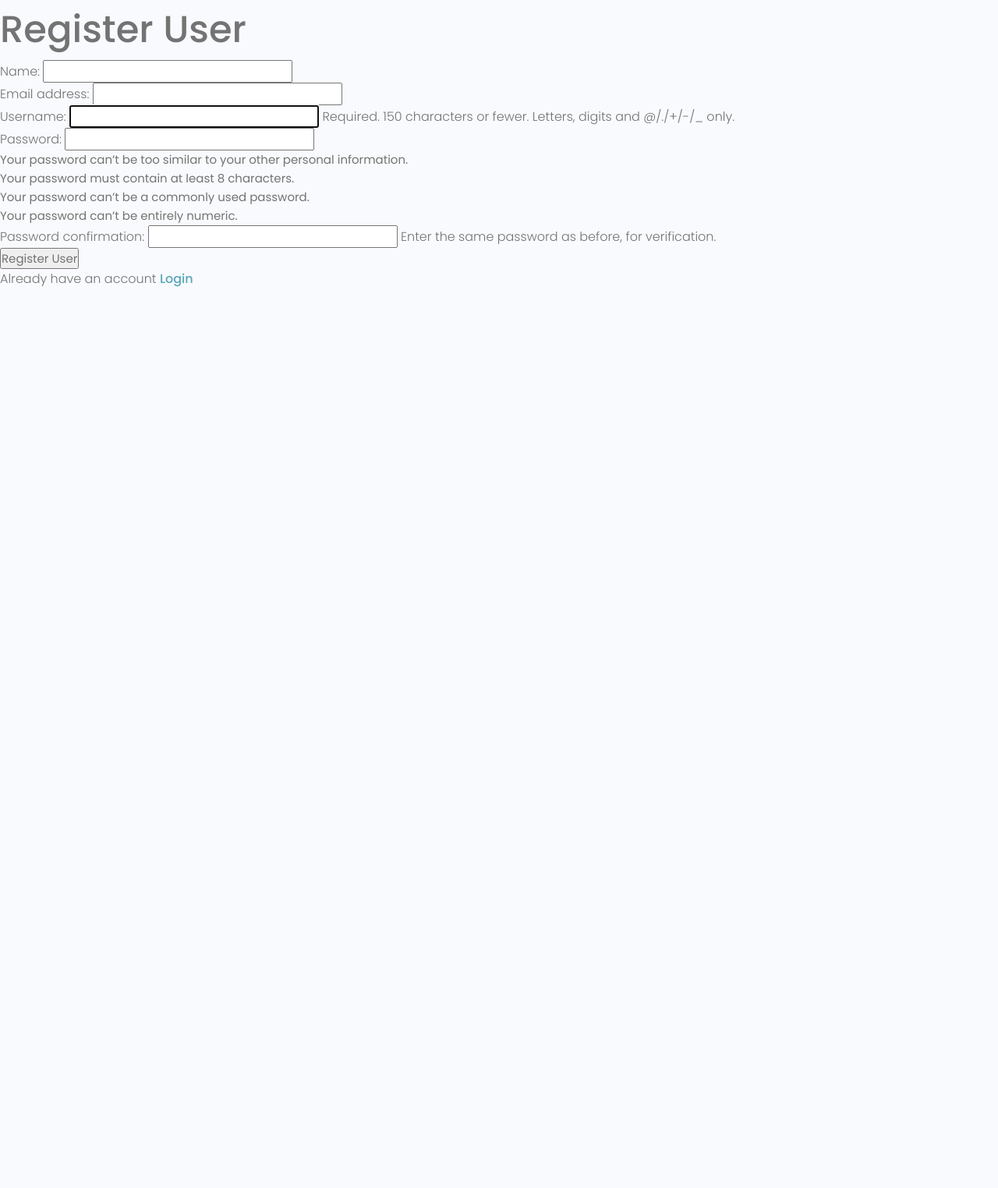
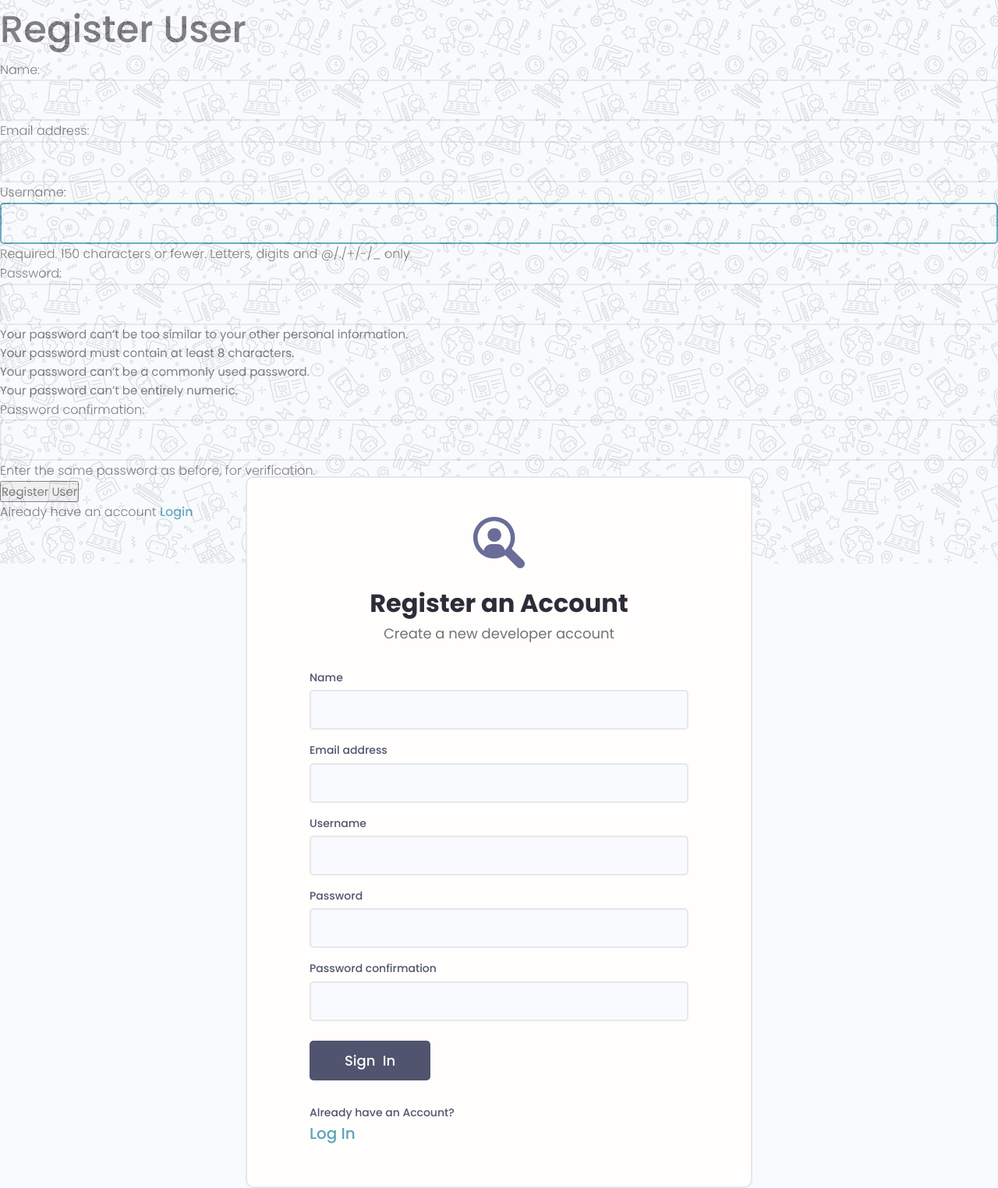
Before and after one commit to dawit-melka/Devsearch-Django-project, a Django app: page /register/ in a window 1280 px wide. Shown: the part 77-1601 px from the top of the page at 78% size. Before the commit the page ends 445 px from the top, so only its background shows below. Run offline with Django 4.2, Linux system fonts and the light colour scheme; some libraries are stand-ins or nearby versions.

Commit message:
styling login and register page

```diff
--- a/static/uikit/app.js
+++ b/static/uikit/app.js
@@ -2,3 +2,13 @@
 document.addEventListener('DOMContentLoaded', function () {
   hljs.highlightAll();
 });
+
+
+let alertWrapper = document.querySelector('.alert')
+let alertClose = document.querySelector('.alert__close')
+
+if (alertWrapper) {
+  alertClose.addEventListener('click', () =>
+    alertWrapper.style.display = 'none'
+  )
+}
--- a/templates/main.html
+++ b/templates/main.html
@@ -28,9 +28,21 @@
     </ul>
     {% endif %}
 
+    {% if messages %}
+
+    {% for message in messages %}
+        <div class="alert alert--{{message.tags}}">
+          <p class="alert__message">{{message}}</p>
+          <button class="alert__close">x</button>
+        </div>
+    {% endfor %}
+
+    {% endif %}
+
     {% block content %}
 
     {% endblock content %}
 
   </body>
+  <script src="{% static 'uikit/app.js' %}"></script>
 </html>
--- a/users/forms.py
+++ b/users/forms.py
@@ -9,3 +9,9 @@
         labels = {
             'first_name': 'Name',
         }
+
+    def __init__(self, *args, **kwargs):
+        super(CustomUserCreationForm, self).__init__(*args, **kwargs)
+
+        for name, field in self.fields.items():
+            field.widget.attrs.update({'class':'input'})
--- a/users/templates/users/login_register.html
+++ b/users/templates/users/login_register.html
@@ -1,4 +1,5 @@
 {% extends 'main.html' %}
+{% load static %}
 
 {% block content %}
 
@@ -13,16 +14,94 @@
 
 <p>Already have an account <a href="{% url 'login' %}">Login</a></p>
 
+
+<div class="auth">
+    <div class="card">
+      <div class="auth__header text-center">
+        <a href="/">
+          <img src="{% static 'images/icon.svg' %}" alt="icon" />
+        </a>
+        <h3>Register an Account</h3>
+        <p>Create a new developer account</p>
+      </div>
+
+      <form method="POST" action="{% url 'register' %}" class="form auth__form">
+        {% csrf_token %}
+
+        {% for field in form %}
+
+        <div class="form__field">
+            <label for="formInput#text">{{field.label}}</label>
+            {{field}}
+
+            <!-- {% if field.help_text %}
+            <small>{{field.help_text}}</small>
+            {% endif %} -->
+
+            {% for error in field.errors %}
+            <p style="color: red;">{{error}}</p>
+            {% endfor %}
+
+        </div>
+
+        {% endfor %}
+        <!-- Input:Text -->
+
+
+
+        <div class="auth__actions">
+          <input class="btn btn--sub btn--lg" type="submit" value="Sign  In" />
+        </div>
+      </form>
+      <div class="auth__alternative">
+        <p>Already have an Account?</p>
+        <a href="{% url 'login' %}">Log In</a>
+      </div>
+    </div>
+  </div>
+
+
 {% else %}
-<form action="{% url 'login' %}" method="POST">
-    {% csrf_token %}
-    <input type="text" name="username" placeholder="username" />
-    <input type="password" name="password"  placeholder="Enter password"/>
-    <input type="submit" value="Login" />
 
-    <p>Don't have an account <a href="{% url 'register' %}">Sign Up</a></p>
+<div class="auth">
 
-</form>
+    <div class="card">
+
+      <div class="auth__header text-center">
+        <a href="/">
+          <img src="{% static 'images/icon.svg' %}" alt="icon" />
+        </a>
+        <h3>Account Login</h3>
+        <p>Hello Developer, Welcome Back!</p>
+      </div>
+
+      <form action="{% url 'login' %}" method="POST" class="form auth__form">
+        {% csrf_token %}
+        <!-- Input:Username -->
+        <div class="form__field">
+          <label for="formInput#text">Username: </label>
+          <input class="input input--text" id="formInput#text" type="text" name="username"
+            placeholder="Enter your username..." />
+        </div>
+
+        <!-- Input:Password -->
+        <div class="form__field">
+          <label for="formInput#password">Password: </label>
+          <input class="input input--password" id="formInput#passowrd" type="password" name="password"
+            placeholder="••••••••" />
+        </div>
+        <div class="auth__actions">
+          <input class="btn btn--sub btn--lg" type="submit" value="Log In" />
+          <a href="forgetpassword.html">Forget Password?</a>
+        </div>
+      </form>
+
+      <div class="auth__alternative">
+        <p>Don’t have an Account?</p>
+        <a href="{% url 'register' %}">Sign Up</a>
+      </div>
+    </div>
+  </div>
 {% endif %}
 
 
--- a/users/views.py
+++ b/users/views.py
@@ -34,7 +34,7 @@
 
 def logoutUser(request):
     logout(request)
-    messages.success(request, 'User was logged out!')
+    messages.info(request, 'User was logged out!')
     return redirect('login')
 
 def registerUser(request):
```
Also changed, not shown: templates/login.html (added, +48 -0 lines), templates/signup.html (added, +72 -0 lines), db.sqlite3.
